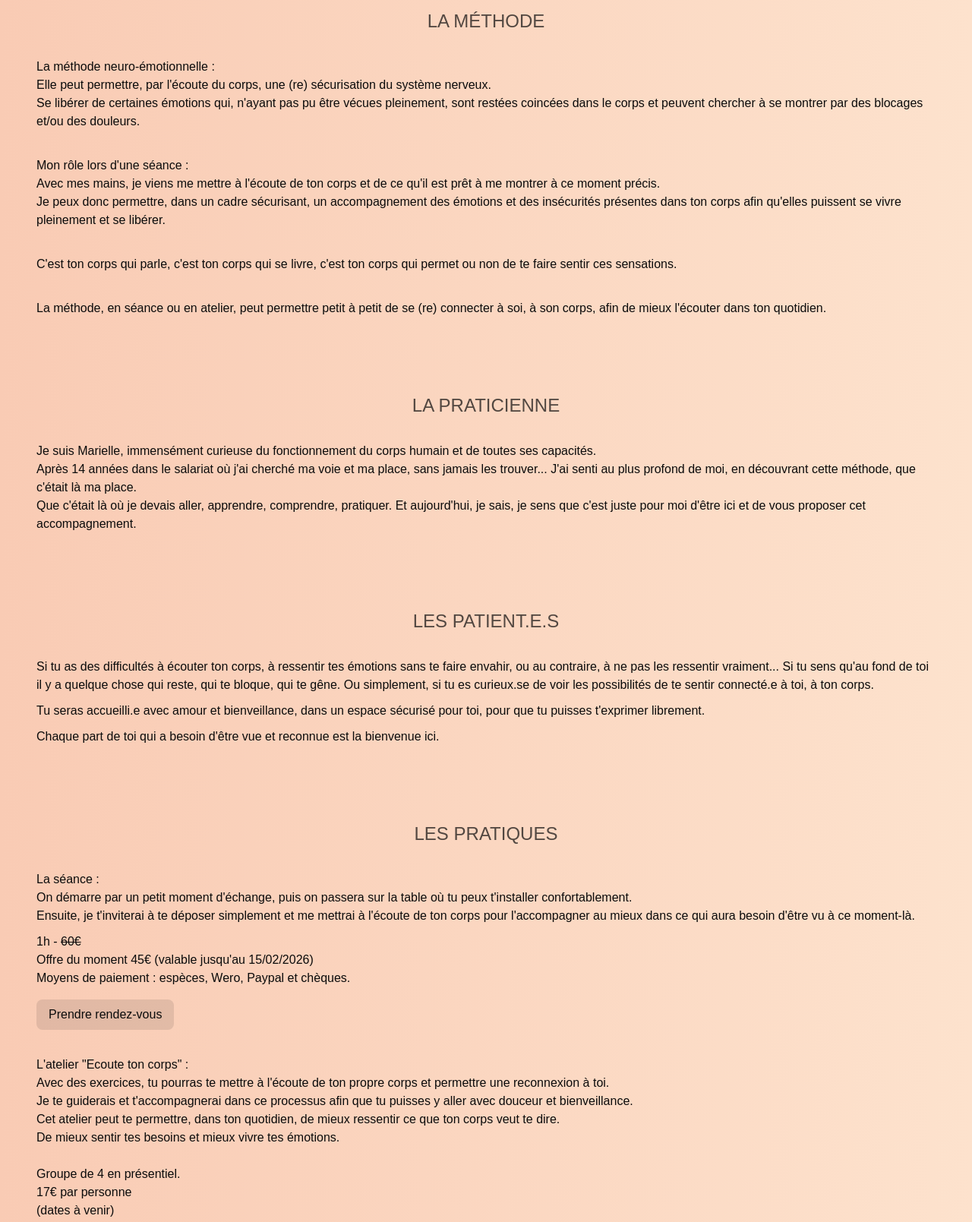
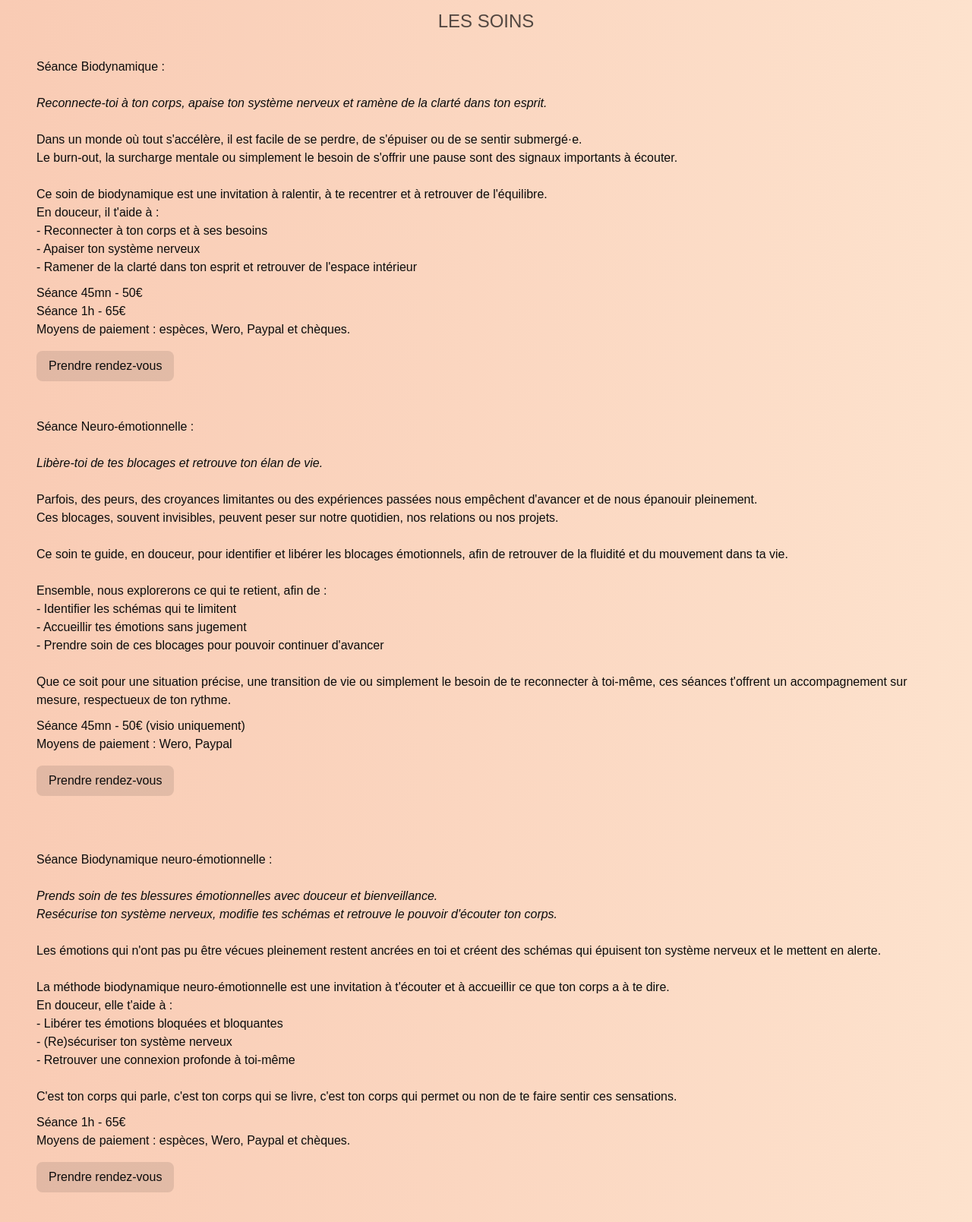
Before and after one commit to flaugere/website-marielle, an Astro site: page / in a window 1280 px wide. Shown: the part 500-2109 px from the top of the page at 76% size. Built offline with nearby package versions, Linux system fonts and the light colour scheme; Astro itself is replaced by a stand-in of ours.

Commit message:
chore(soins): changement texte

```diff
--- a/src/consts.ts
+++ b/src/consts.ts
@@ -27,8 +27,8 @@ export const WebsiteLinks = [
 		url: '',
 	},
 	{
-		name: 'La méthode',
-		url: '#methode',
+		name: 'Les soins',
+		url: '#soins',
 	},
 	{
 		name: 'La praticienne',
@@ -39,10 +39,6 @@ export const WebsiteLinks = [
 		url: '#patientes',
 	},
 	{
-		name: 'Les pratiques',
-		url: '#pratiques',
-	},
-	{
 		name: 'Contact',
 		url: '#contact',
 	},
--- a/src/pages/index.astro
+++ b/src/pages/index.astro
@@ -13,7 +13,7 @@ import ImageLarge from '../assets/image_large.jpg'
 	>
 		<div>
 			<p class="block text-2xl opacity-70 mt-9 mb-8 uppercase text-center">
-				Thérapie Psycho-corporelle <br />avec méthode neuro-émotionnelle
+				Thérapie Psycho-corporelle <br />accompagnement corps-émotions
 			</p>
 		</div>
 		<div class="flex flex-wrap gap-8">
@@ -23,54 +23,124 @@ import ImageLarge from '../assets/image_large.jpg'
 			<section>
 				<h2
 					class="block text-2xl opacity-70 mt-9 mb-8 uppercase text-center"
-					id="methode"
+					id="soins"
 				>
-					La méthode
+					LES SOINS
 				</h2>
+				<strong>Séance Biodynamique : </strong><br />
+				<br />
+				<em
+					>Reconnecte-toi à ton corps, apaise ton système nerveux et ramène de
+					la clarté dans ton esprit.</em
+				>
+				<br />
+				<br />Dans un monde où tout s'accélère, il est facile de se perdre, de
+				s'épuiser ou de se sentir submergé·e.
+				<br />
+				Le burn-out, la surcharge mentale ou simplement le besoin de s'offrir une
+				pause sont des signaux importants à écouter.
+				<br />
+				<br />
+				Ce soin de biodynamique est une invitation à ralentir, à te recentrer et
+				à retrouver de l'équilibre.
+				<br />En douceur, il t'aide à :<br />
+				- Reconnecter à ton corps et à ses besoins<br />
+				- Apaiser ton système nerveux<br />
+				- Ramener de la clarté dans ton esprit et retrouver de l'espace intérieur
 				<p class="mt-12">
-					<strong>La méthode neuro-émotionnelle :</strong><br />
-					Elle peut permettre, par l'écoute du corps, une (re) sécurisation du système
-					nerveux.<br />Se libérer de certaines émotions qui, n'ayant pas pu
-					être vécues pleinement, sont restées coincées dans le corps et peuvent
-					chercher à se montrer par des blocages et/ou des douleurs.
+					Séance 45mn - 50€
+					<br />Séance 1h - 65€
+					<br />Moyens de paiement : espèces, Wero, Paypal et chèques.
 				</p>
+				<a
+					class="btn btn-secondary"
+					href="https://calendar.app.google/wCg61zqrGNYgEWQD9"
+					target="_blank">Prendre rendez-vous</a
+				>
+				<br /><br />
+				<strong>Séance Neuro-émotionnelle : </strong><br />
+				<br />
+				<em>Libère-toi de tes blocages et retrouve ton élan de vie.</em>
+				<br />
+				<br />
+				Parfois, des peurs, des croyances limitantes ou des expériences passées nous
+				empêchent d'avancer et de nous épanouir pleinement.
+				<br />Ces blocages, souvent invisibles, peuvent peser sur notre
+				quotidien, nos relations ou nos projets.
+				<br /><br />
+				Ce soin te guide, en douceur, pour identifier et libérer les blocages émotionnels,
+				afin de retrouver de la fluidité et du mouvement dans ta vie.
+				<br />
+				<br />
+				Ensemble, nous explorerons ce qui te retient, afin de :<br />
+				- Identifier les schémas qui te limitent <br />
+				- Accueillir tes émotions sans jugement <br />
+				- Prendre soin de ces blocages pour pouvoir continuer d'avancer <br />
+				<br />
+				Que ce soit pour une situation précise, une transition de vie ou simplement
+				le besoin de te reconnecter à toi-même, ces séances t'offrent un accompagnement
+				sur mesure, respectueux de ton rythme.
+				<p class="mt-12">
+					Séance 45mn - 50€ (visio uniquement)
+					<br />Moyens de paiement : Wero, Paypal
+				</p>
+				<a
+					class="btn btn-secondary"
+					href="https://calendar.app.google/wCg61zqrGNYgEWQD9"
+					target="_blank">Prendre rendez-vous</a
+				>
+				<br />
+				<br />
+				<br />
+				<strong>Séance Biodynamique neuro-émotionnelle : </strong><br />
+				<br />
+				<em
+					>Prends soin de tes blessures émotionnelles avec douceur et
+					bienveillance.
+					<br />
+					Resécurise ton système nerveux, modifie tes schémas et retrouve le pouvoir
+					d'écouter ton corps.</em
+				>
+				<br /><br />
+				Les émotions qui n'ont pas pu être vécues pleinement restent ancrées en toi
+				et créent des schémas qui épuisent ton système nerveux et le mettent en alerte.
+				<br />
+				<br />
+				La méthode biodynamique neuro-émotionnelle est une invitation à t'écouter
+				et à accueillir ce que ton corps a à te dire.
+				<br />En douceur, elle t'aide à : <br />
+				- Libérer tes émotions bloquées et bloquantes <br />
+				- (Re)sécuriser ton système nerveux <br />
+				- Retrouver une connexion profonde à toi-même <br />
+				<br />
+				C'est ton corps qui parle, c'est ton corps qui se livre, c'est ton corps
+				qui permet ou non de te faire sentir ces sensations.
+				<p class="mt-12">
+					Séance 1h - 65€
+					<br />Moyens de paiement : espèces, Wero, Paypal et chèques.
+				</p>
+				<a
+					class="btn btn-secondary"
+					href="https://calendar.app.google/wCg61zqrGNYgEWQD9"
+					target="_blank">Prendre rendez-vous</a
+				>
+				<br />
 				<br />
 				<p class="mt-12">
-					<strong>Mon rôle lors d'une séance :</strong><br />
-					Avec mes mains, je viens me mettre à l'écoute de ton corps et de ce qu'il
-					est prêt à me montrer à ce moment précis. <br />
-					Je peux donc permettre, dans un cadre sécurisant, un accompagnement des
-					émotions et des insécurités présentes dans ton corps afin qu'elles puissent
-					se vivre pleinement et se libérer.<br />
-				</p>
-				<br />
-				<p class="mt-12">
-					C'est ton corps qui parle, c'est ton corps qui se livre, c'est ton
-					corps qui permet ou non de te faire sentir ces sensations.
-				</p>
-				<br />
-				<p class="mt-12">
-					La méthode, en séance ou en atelier, peut permettre petit à petit de
-					se (re) connecter à soi, à son corps, afin de mieux l'écouter dans ton
-					quotidien.
-				</p>
-			</section>
-			<section>
-				<h2
-					class="block text-2xl opacity-70 mt-9 mb-8 uppercase text-center"
-					id="praticienne"
-				>
-					La praticienne
-				</h2>
-				<p class="mt-12">
-					Je suis Marielle, immensément curieuse du fonctionnement du corps
-					humain et de toutes ses capacités. <br />Après 14 années dans le
-					salariat où j'ai cherché ma voie et ma place, sans jamais les
-					trouver... J'ai senti au plus profond de moi, en découvrant cette
-					méthode, que c'était là ma place.
-					<br />Que c'était là où je devais aller, apprendre, comprendre,
-					pratiquer. Et aujourd'hui, je sais, je sens que c'est juste pour moi
-					d'être ici et de vous proposer cet accompagnement.
+					<strong>L'atelier "Ecoute ton corps" :</strong>
+					<br />
+					<br />
+					Avec des exercices, tu pourras te mettre à l'écoute de ton propre corps
+					et permettre une reconnexion à toi.
+					<br />Je te guiderai et t'accompagnerai dans ce processus afin que tu
+					puisses y aller avec douceur et bienveillance.
+					<br />Cet atelier peut te permettre, dans ton quotidien, de mieux
+					ressentir ce que ton corps veut te dire.
+					<br />De mieux sentir tes besoins et mieux vivre tes émotions.
+					<br />
+					<br />Groupe de 4 en présentiel.<br />
+					17€ par personne<br />
+					(dates à venir)<br />
 				</p>
 			</section>
 			<section>
@@ -99,41 +169,19 @@ import ImageLarge from '../assets/image_large.jpg'
 			<section>
 				<h2
 					class="block text-2xl opacity-70 mt-9 mb-8 uppercase text-center"
-					id="pratiques"
+					id="praticienne"
 				>
-					LES PRATIQUES
+					La praticienne
 				</h2>
-				<strong>La séance : </strong><br />
-				On démarre par un petit moment d'échange, puis on passera sur la table où
-				tu peux t'installer confortablement.
-				<br />Ensuite, je t'inviterai à te déposer simplement et me mettrai à
-				l'écoute de ton corps pour l'accompagner au mieux dans ce qui aura
-				besoin d'être vu à ce moment-là.
 				<p class="mt-12">
-					1h - <strike>60€</strike><br />Offre du moment 45€ (valable jusqu'au
-					15/02/2026)
-					<br />Moyens de paiement : espèces, Wero, Paypal et chèques.
-				</p>
-				<a
-					class="btn btn-secondary"
-					href="https://calendar.app.google/wCg61zqrGNYgEWQD9"
-					target="_blank">Prendre rendez-vous</a
-				>
-				<br />
-				<p class="mt-12">
-					<strong>L'atelier "Ecoute ton corps" :</strong>
-					<br />
-					Avec des exercices, tu pourras te mettre à l'écoute de ton propre corps
-					et permettre une reconnexion à toi.
-					<br />Je te guiderais et t'accompagnerai dans ce processus afin que tu
-					puisses y aller avec douceur et bienveillance.
-					<br />Cet atelier peut te permettre, dans ton quotidien, de mieux
-					ressentir ce que ton corps veut te dire.
-					<br />De mieux sentir tes besoins et mieux vivre tes émotions.
-					<br />
-					<br />Groupe de 4 en présentiel.<br />
-					17€ par personne<br />
-					(dates à venir)<br />
+					Je suis Marielle, immensément curieuse du fonctionnement du corps
+					humain et de toutes ses capacités. <br />Après 14 années dans le
+					salariat où j'ai cherché ma voie et ma place, sans jamais les
+					trouver... J'ai senti au plus profond de moi, en découvrant cette
+					méthode, que c'était là ma place.
+					<br />Que c'était là où je devais aller, apprendre, comprendre,
+					pratiquer. Et aujourd'hui, je sais, je sens que c'est juste pour moi
+					d'être ici et de vous proposer cet accompagnement.
 				</p>
 			</section>
 			<section>
@@ -144,6 +192,9 @@ import ImageLarge from '../assets/image_large.jpg'
 					CONTACT
 				</h2>
 				<p class="flex flex-col items-center">
+					<span class="mb-4">
+						Une question sur la méthode, la séance, les bienfaits, etc... ?
+					</span>
 					<a href="tel:0650683795">06.50.68.37.95</a>
 					<span>(SMS, appel)</span>
 
```
